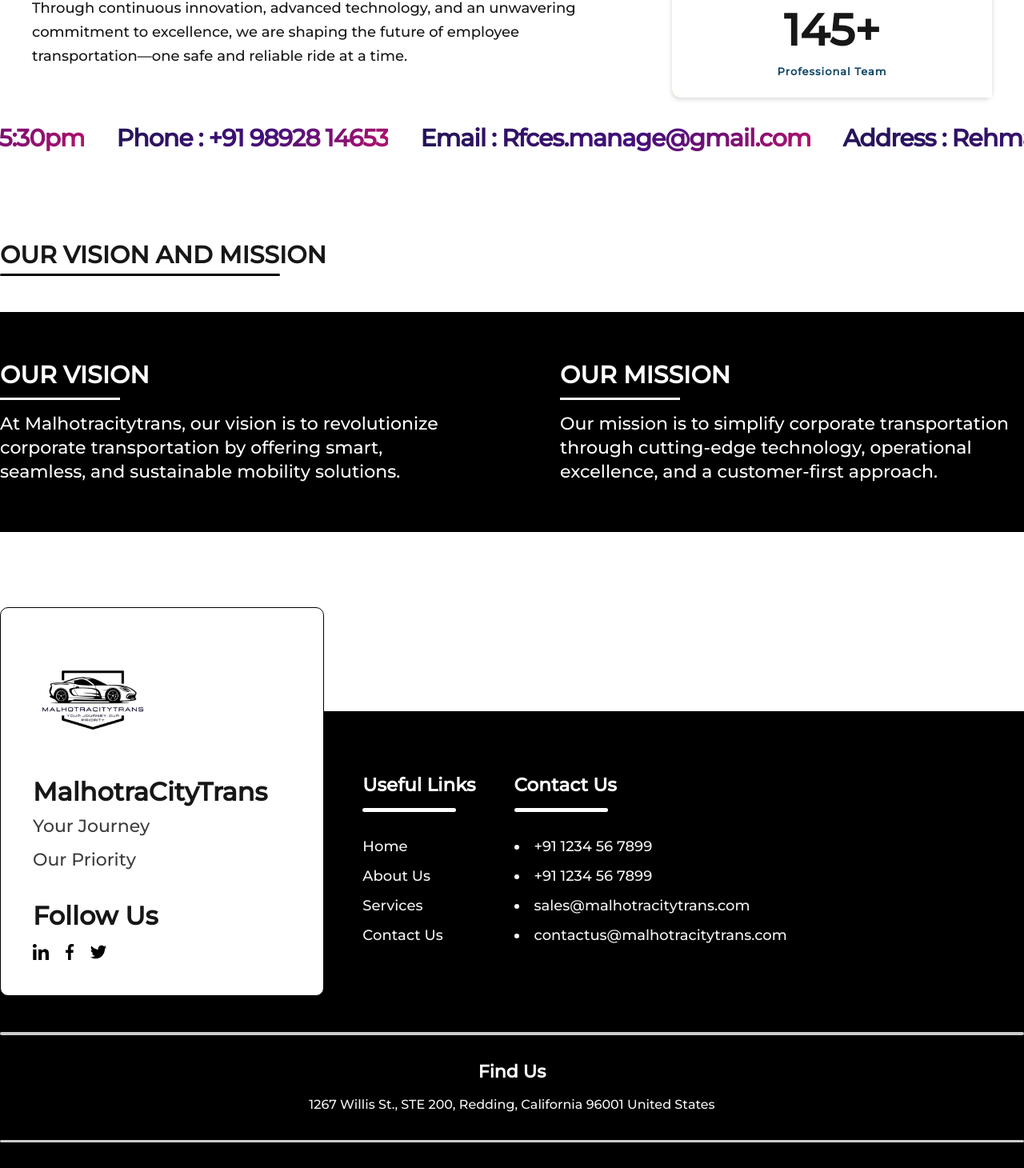
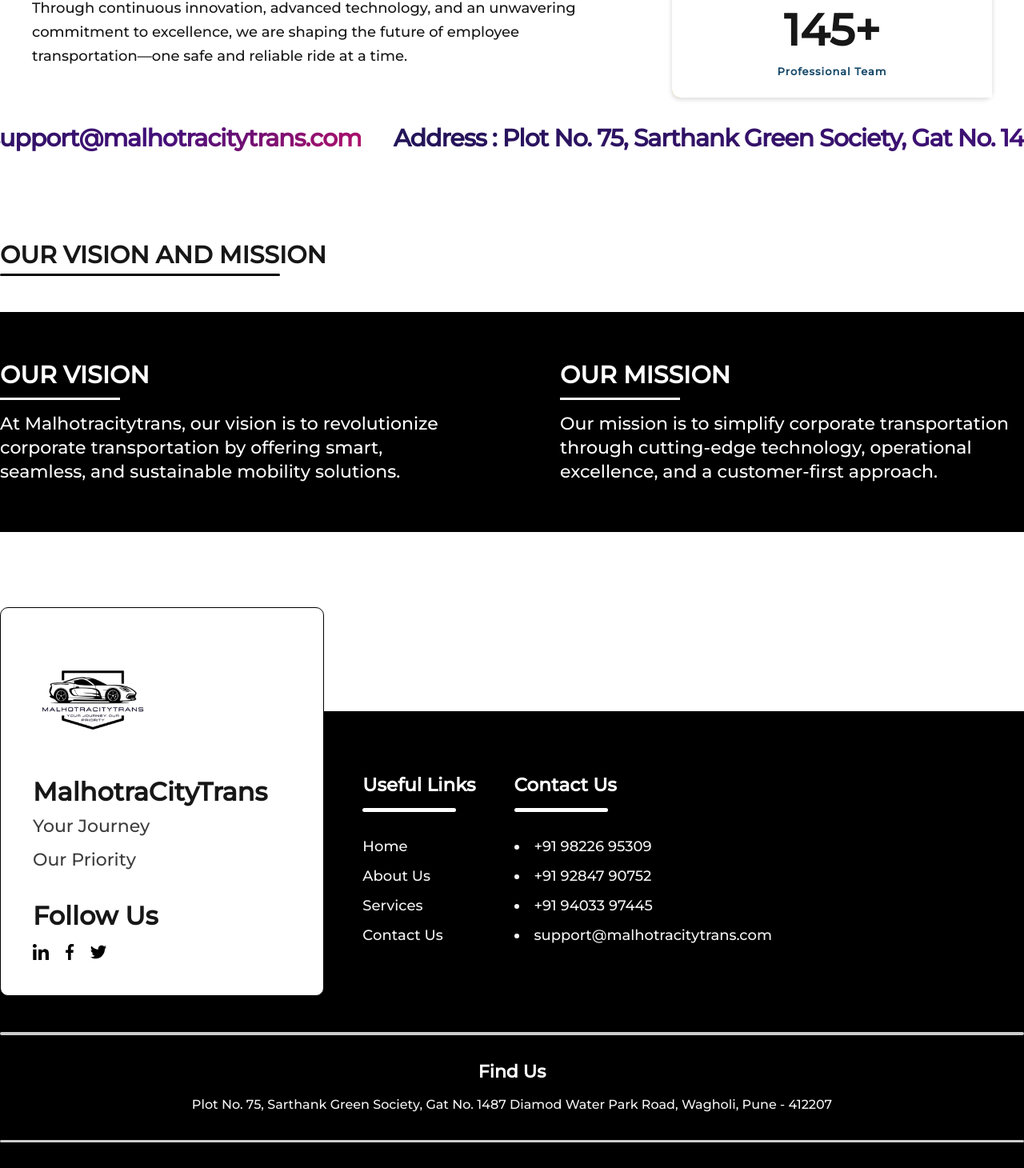
Before and after one commit to sohailqureshiiii/Roadtrip.co.in, a Next.js app: page /aboutus in a window 1280 px wide. Shown: the part 1674-3134 px from the top of the page at 80% size. Built offline with nearby package versions, Linux system fonts and the light colour scheme.

Commit message:
Changes pf Address YUpdated

```diff
--- a/src/Components/Footer/footer.js
+++ b/src/Components/Footer/footer.js
@@ -80,16 +80,16 @@
                   <div className="botom-line-of-luse-fil-links-snidr"></div>
                   <div>
                     <div className="links-name-at-footer-secctions-djs">
-                      <li>+91 1234 56 7899</li>
+                      <li>+91 98226 95309</li>
                     </div>
                     <div className="links-name-at-footer-secctions-djs">
-                      <li>+91 1234 56 7899</li>
+                      <li>+91 92847 90752</li>
                     </div>
                     <div className="links-name-at-footer-secctions-djs">
-                      <li>sales@malhotracitytrans.com </li>
+                      <li>+91 94033 97445</li>
                     </div>
                     <div className="links-name-at-footer-secctions-djs">
-                      <li>contactus@malhotracitytrans.com</li>
+                      <li>support@malhotracitytrans.com</li>
                     </div>
                   </div>
                 </div>
@@ -111,8 +111,8 @@
                     </div>
                     <div>
                       <p className="adress-para-at-footer-sd">
-                        1267 Willis St., STE 200, Redding, California 96001
-                        United States
+                        Plot No. 75, Sarthank Green Society, Gat No. 1487 Diamod
+                        Water Park Road, Wagholi, Pune - 412207
                       </p>
                     </div>
                   </div>
--- a/src/pages/aboutus.tsx
+++ b/src/pages/aboutus.tsx
@@ -151,16 +151,22 @@
       {/* ---------------- */}
       <div className="scrolling_text" style={myFont.style} data-aos="fade-up">
         <div className="text">
-          <span>Working Hours : 07:00am to 05:30pm</span>
-          <span> Phone : +91 98928 14653</span>
-          <span> Email : Rfces.manage@gmail.com</span>
-          <span> Address : Rehmat Ali Road, 1st Rabodi ,Thane(W)</span>
+          <span> Phone : +91 98226 95309</span>
+          <span> Email : support@malhotracitytrans.com</span>
+          <span>
+            {" "}
+            Address : Plot No. 75, Sarthank Green Society, Gat No. 1487 Diamod
+            Water Park Road, Wagholi, Pune - 412207
+          </span>
         </div>
         <div className="text">
-          <span>Working Hours : 07:00am to 05:30pm</span>
-          <span> Phone : +91 98928 14653</span>
-          <span> Email : Rfces.manage@gmail.com</span>
-          <span> Address : REHMAT ALI ROAD, 1st Rabodi ,THANE(W)</span>
+          <span> Phone : +91 92847 90752</span>
+          <span> Email : support@malhotracitytrans.com</span>
+          <span>
+            {" "}
+            Address : Plot No. 75, Sarthank Green Society, Gat No. 1487 Diamod
+            Water Park Road, Wagholi, Pune - 412207
+          </span>
         </div>
       </div>
       {/* ------------  */}
```
